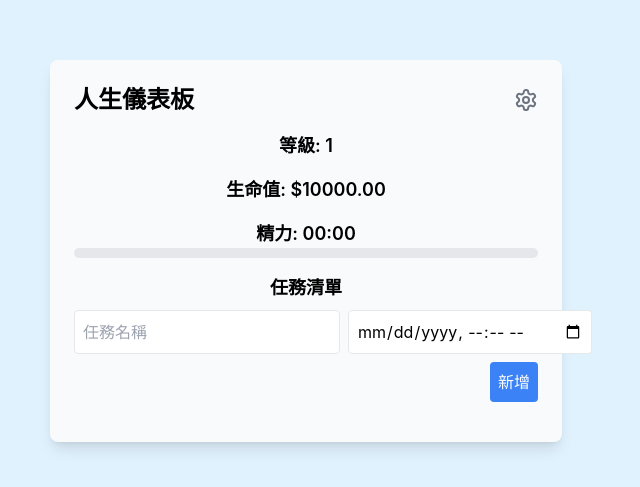
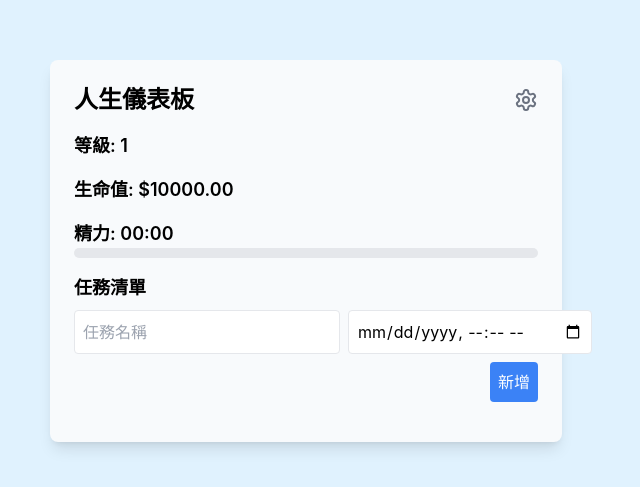
Before and after one commit to awei1127/life-dashboard, a React (Create React App) app: page / in a window 1280 px wide. Shown: the part 149-636 px from the top of the page, without its empty margins (334-974 px from the left). Built offline with nearby package versions, Linux system fonts and the light colour scheme.

Commit message:
修正整體文字對齊格式

```diff
--- a/src/App.css
+++ b/src/App.css
@@ -1,5 +1,13 @@
 .App {
-  text-align: center;
+
+}
+
+.dashboard-title {
+    text-align: center;
+}
+
+.dashboard-content {
+    text-align: left;
 }
 
 .App-logo {
--- a/src/App.js
+++ b/src/App.js
@@ -1,6 +1,6 @@
 import React, { useState, useEffect, useCallback } from 'react';
+import { X, CheckCircle, Settings, Info } from 'lucide-react';
 import './App.css';
-import { X, CheckCircle, Settings, Info } from 'lucide-react';
 
 const LevelUpAnimation = ({ onComplete }) => {
   const [isVisible, setIsVisible] = useState(true);
@@ -149,12 +149,12 @@ const Dashboard = () => {
     <div className="flex flex-col items-center justify-center min-h-screen bg-sky-100 p-4">
       <div className="bg-slate-50 rounded-lg shadow-lg p-6 w-full max-w-lg">
         <div className="flex justify-between items-center mb-4">
-          <h1 className="text-2xl font-bold">人生儀表板</h1>
+          <h1 className="text-2xl font-bold dashboard-title">人生儀表板</h1>
           <button onClick={() => { setShowSettings(!showSettings); setShowInfo(false); }} className="text-gray-500">
             <Settings size={24} />
           </button>
         </div>
-
+        <div className="dashboard-content">
         {showSettings ? (
           <div className="mb-4 space-y-4">
             <div>
@@ -272,7 +272,8 @@ const Dashboard = () => {
               </div>
             </div>
           </>
-        )}
+          )}
+        </div>
       </div>
     </div>
   );
```
